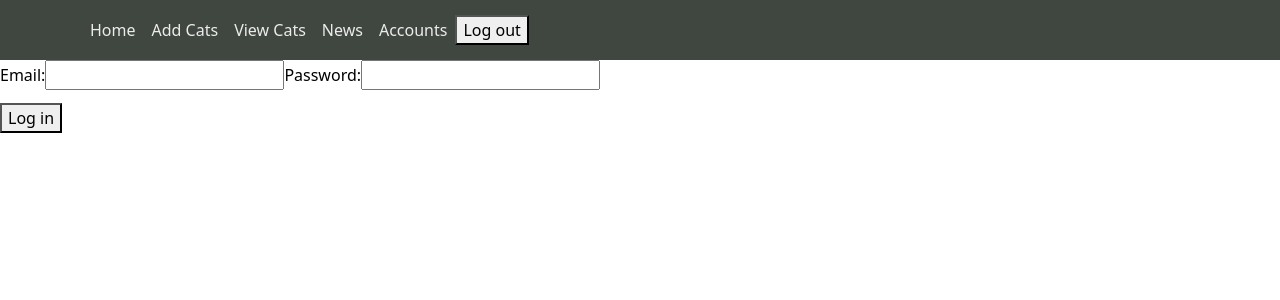
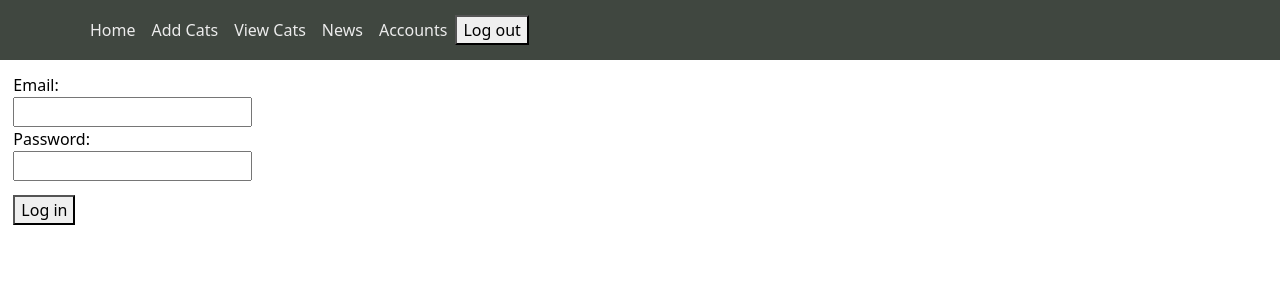
Before and after one commit to DaniilPaskal/junglebeauty-administrator, a React (Create React App) app: page /login in a window 1280 px wide. Shown: the top 300 px of the page. Built offline with nearby package versions, Linux system fonts and the light colour scheme; no server answers.

Commit message:
Applied form CSS

```diff
--- a/src/pages/Login.jsx
+++ b/src/pages/Login.jsx
@@ -25,14 +25,17 @@ const Login = () => {
     }
 
     return (
-        <div>
+        <div className='form-container'>
             <form>
-                <label>
+                <label className='form-label'>
                     Email:
+                    <br />
                     <input name='email' type='email' onChange={handleChange} />
                 </label>
-                <label>
+                <br />
+                <label className='form-label'>
                     Password:
+                    <br />
                     <input name='password' type='password' onChange={handleChange} />
                 </label>
 
```
